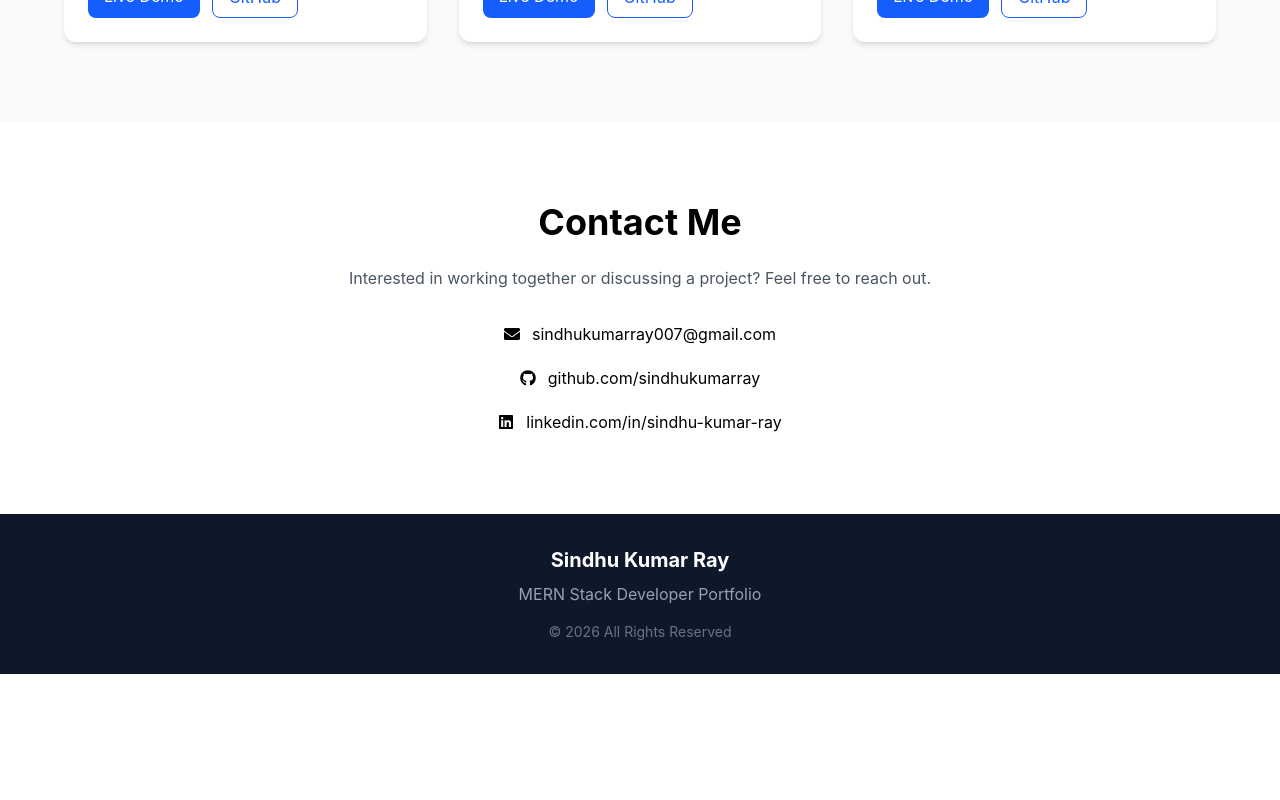
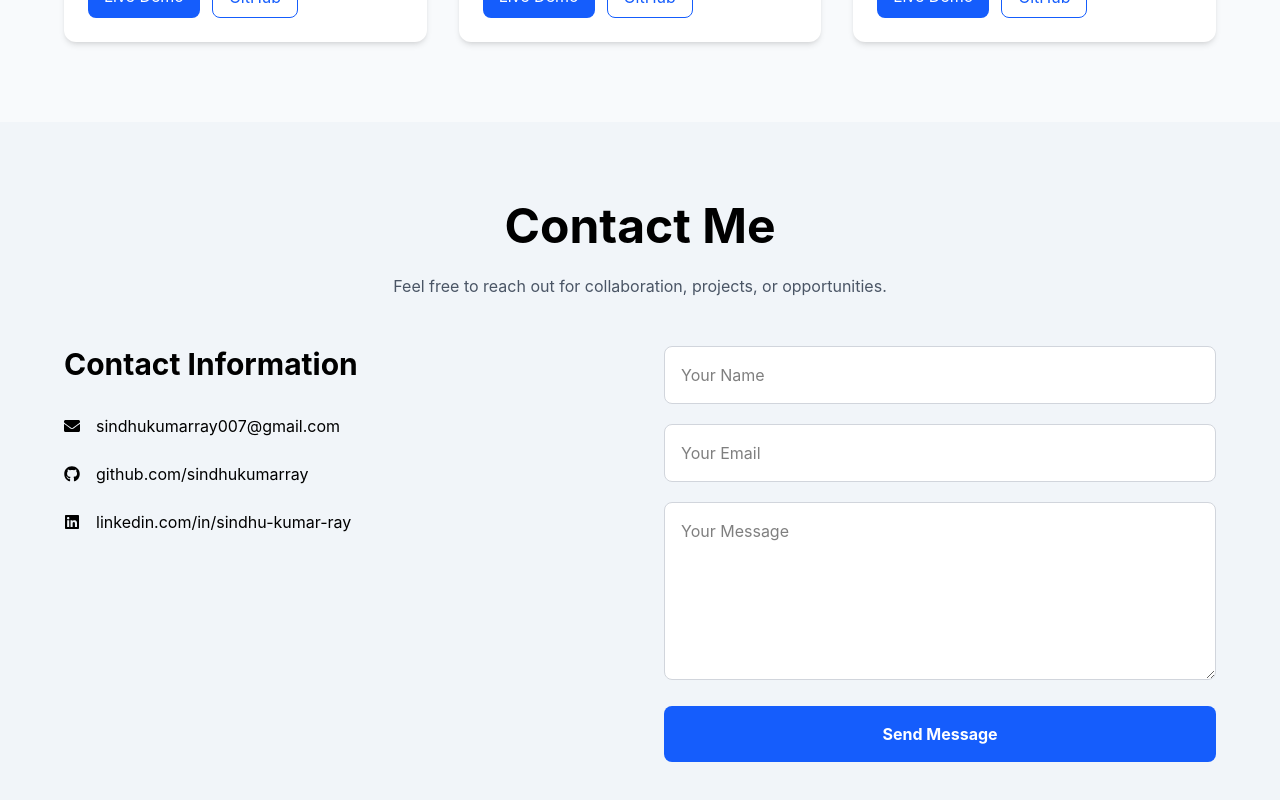
Before and after one commit to sindhukumarray/portfolio-website, a React (Vite) app: page / in a window 1280 px wide. Shown: the part 2880-3680 px from the top of the page. Before the commit the page ends 3554 px from the top, so only its background shows below. Built offline with nearby package versions, Linux system fonts and the light colour scheme.

Commit message:
Update contact section design and email functionality

```diff
--- a/package.json
+++ b/package.json
@@ -10,6 +10,7 @@
     "preview": "vite preview"
   },
   "dependencies": {
+    "@emailjs/browser": "^4.4.1",
     "@tailwindcss/vite": "^4.3.1",
     "react": "^19.2.6",
     "react-dom": "^19.2.6",
--- a/src/components/Contact.jsx
+++ b/src/components/Contact.jsx
@@ -1,3 +1,6 @@
+import { useRef } from "react";
+import emailjs from "@emailjs/browser";
+
 import {
 FaGithub,
 FaLinkedin,
@@ -5,59 +8,70 @@ FaEnvelope,
 } from "react-icons/fa";
 
 export default function Contact() {
+const form = useRef();
+
+const sendEmail = (e) => {
+e.preventDefault();
+emailjs
+  .sendForm(
+    "service_w8ty3ng",
+    "template_ltc6x6t",
+    form.current,
+    "BpkzoJ7ojj5BM4qiz"
+  )
+  .then(
+    () => {
+      alert("Message Sent Successfully ✅");
+      form.current.reset();
+    },
+    (error) => {
+      alert("Failed ❌");
+      console.log(error);
+    }
+  );
+
+};
+
 return ( <section
    id="contact"
    className="
    py-20
    px-6
-   bg-white
-   dark:bg-slate-900
+   bg-slate-100
+   dark:bg-slate-950
    text-black
    dark:text-white
    "
- > <div
-     className="
-     max-w-4xl
-     mx-auto
-     text-center
-     "
-   > <h2
-       className="
-       text-4xl
-       font-bold
-       mb-6
-       "
-     >
-Contact Me </h2>
-    <p
-      className="
-      text-gray-600
-      dark:text-gray-300
-      mb-8
-      "
-    >
-      Interested in working together or discussing
-      a project? Feel free to reach out.
+ > <div className="max-w-6xl mx-auto">
+
+    <h2 className="text-5xl font-bold text-center mb-6">
+      Contact Me
+    </h2>
+
+    <p className="text-center text-gray-600 dark:text-gray-400 mb-12">
+      Feel free to reach out for collaboration, projects, or opportunities.
     </p>
 
-    <div
-      className="
-      flex
-      flex-col
-      gap-5
-      items-center
-      "
-    >
+    <div className="grid md:grid-cols-2 gap-12">
+
+      {/* Left Side */}
+
+      <div>
+
+        <h3 className="text-3xl font-bold mb-8">
+          Contact Information
+        </h3>
+
+        <div className="space-y-6">
 
           <a
-      href="https://mail.google.com/mail/?view=cm&fs=1&to=sindhukumarray007@gmail.com"
-      target="_blank"
-      rel="noreferrer"
+            href="mailto:sindhukumarray007@gmail.com"
             className="
             flex
             items-center
-       gap-3
+            gap-4
             hover:text-blue-600
+            dark:hover:text-blue-400
             transition
             "
           >
@@ -72,8 +86,9 @@ Contact Me </h2>
             className="
             flex
             items-center
-        gap-3
+            gap-4
             hover:text-blue-600
+            dark:hover:text-blue-400
             transition
             "
           >
@@ -88,15 +103,106 @@ Contact Me </h2>
             className="
             flex
             items-center
-        gap-3
+            gap-4
             hover:text-blue-600
+            dark:hover:text-blue-400
             transition
             "
           >
             <FaLinkedin />
             linkedin.com/in/sindhu-kumar-ray
           </a>
+
         </div>
+
+      </div>
+
+      {/* Right Side */}
+
+      <form
+        ref={form}
+        onSubmit={sendEmail}
+        className="space-y-5"
+      >
+
+        <input
+          type="text"
+          name="user_name"
+          placeholder="Your Name"
+          required
+          className="
+          w-full
+          p-4
+          rounded-lg
+          bg-white
+          dark:bg-slate-800
+          border
+          border-gray-300
+          dark:border-slate-700
+          text-black
+          dark:text-white
+          "
+        />
+
+        <input
+          type="email"
+          name="user_email"
+          placeholder="Your Email"
+          required
+          className="
+          w-full
+          p-4
+          rounded-lg
+          bg-white
+          dark:bg-slate-800
+          border
+          border-gray-300
+          dark:border-slate-700
+          text-black
+          dark:text-white
+          "
+        />
+
+        <textarea
+          rows="6"
+          name="message"
+          placeholder="Your Message"
+          required
+          className="
+          w-full
+          p-4
+          rounded-lg
+          bg-white
+          dark:bg-slate-800
+          border
+          border-gray-300
+          dark:border-slate-700
+          text-black
+          dark:text-white
+          "
+        />
+
+        <button
+          type="submit"
+          className="
+          w-full
+          bg-blue-600
+          text-white
+          py-4
+          rounded-lg
+          font-bold
+          hover:bg-blue-700
+          transition-all
+          duration-300
+          "
+        >
+          Send Message
+        </button>
+
+      </form>
+
+    </div>
+
   </div>
 </section>
 );
```
Also changed, not shown: 1 other file (tests, documents, lock files or other folders). Lines whose indentation alone changed are shown as unchanged.
